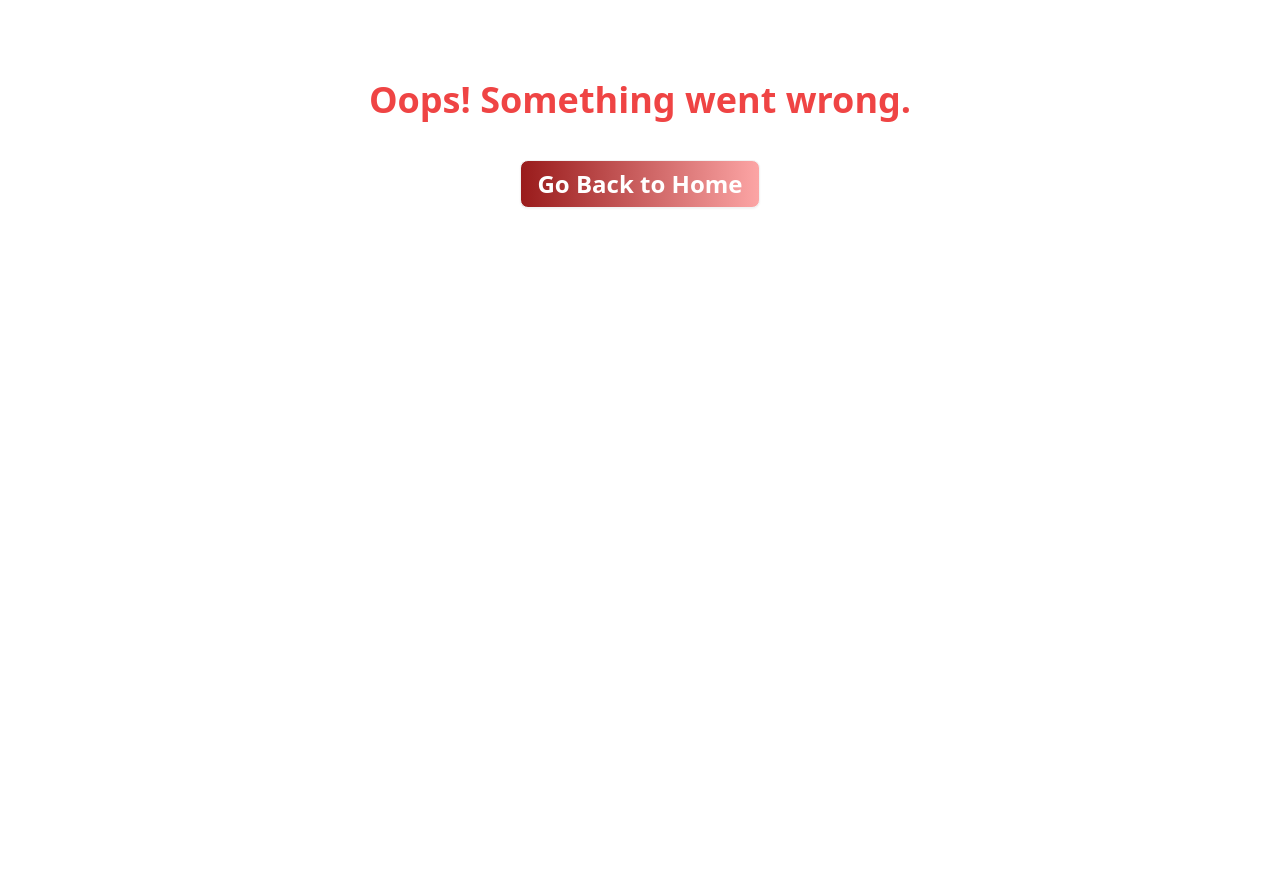
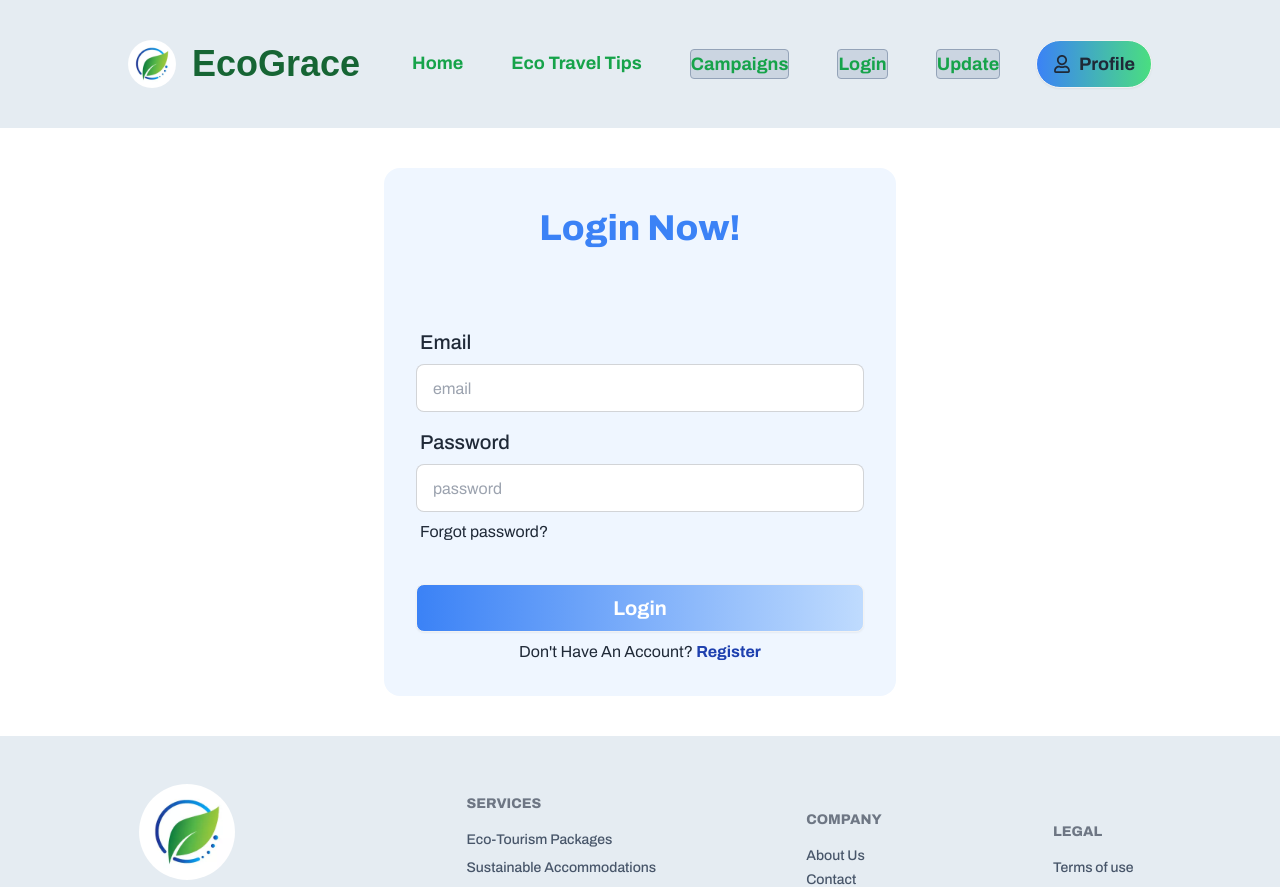
Before and after one commit to Nabila156/a9-ecograce, a React (Vite) app: page /auth/login in a window 1280 px wide. Shown: the top 887 px of the page. Before the commit the page ends 800 px from the top, so only its background shows below. Built offline with nearby package versions, Linux system fonts and the light colour scheme; a web font is replaced by a local one.

Commit message:
login page design

```diff
--- a/src/components/Footer.jsx
+++ b/src/components/Footer.jsx
@@ -4,7 +4,7 @@ import { FaSquareInstagram } from "react-icons/fa6";
 
 const Footer = () => {
     return (
-        <div className=' bg-[#E5ECF2] py-12 md:px-12 lg:px-32'>
+        <div className=' bg-[#E5ECF2] py-12 md:px-12 lg:px-24'>
 
             <footer className="footer place-items-center">
                 <aside>
@@ -13,7 +13,7 @@ const Footer = () => {
                     <p className='text-xl text-green-800'>Explore. Protect. Inspire.</p>
                 </aside>
                 <nav>
-                    <h6 className="footer-title text-slate-800 font-extrabold md:mt-4">Services</h6>
+                    <h6 className="footer-title text-slate-800 font-extrabold">Services</h6>
                     <a className="link link-hover font-medium text-slate-600">Eco-Tourism Packages</a>
                     <a className="link link-hover font-medium text-slate-600">Sustainable Accommodations</a>
                     <a className="link link-hover font-medium text-slate-600">Sustainable Activities and Workshops</a>
@@ -21,7 +21,7 @@ const Footer = () => {
                     <a className="link link-hover font-medium text-slate-600">Environmental Education</a>
                 </nav>
                 <nav>
-                    <h6 className="footer-title text-slate-800 font-extrabold md:mt-4">Company</h6>
+                    <h6 className="footer-title text-slate-800 font-extrabold">Company</h6>
 
                     <div>
                         <div className='flex flex-col'>
@@ -64,7 +64,7 @@ const Footer = () => {
 
                 </nav>
                 <nav>
-                    <h6 className="footer-title text-slate-800 font-extrabold md:mt-4">Legal</h6>
+                    <h6 className="footer-title text-slate-800 font-extrabold">Legal</h6>
                     <a className="link link-hover font-medium text-slate-600">Terms of use</a>
                     <a className="link link-hover font-medium text-slate-600">Privacy policy</a>
                     <a className="link link-hover font-medium text-slate-600">Cookie policy</a>
--- a/src/components/Navbar.jsx
+++ b/src/components/Navbar.jsx
@@ -5,11 +5,11 @@ import { FaRegUser } from "react-icons/fa";
 const Navbar = () => {
 
     const links = <>
-        <NavLink to={'/'} className='text-lg font-bold text-green-600 px-4 lg:px-0 lg:ml-24'>Home</NavLink>
-        <NavLink to={'/tips'} className='text-lg font-bold text-green-600 px-4 lg:px-0 lg:ml-12'>Eco Travel Tips</NavLink>
-        <NavLink className='text-lg font-bold text-green-600 px-4 lg:px-0 lg:ml-12'>Campaigns</NavLink>
-        <NavLink className='text-lg font-bold text-green-600 px-4 lg:px-0 lg:ml-12'>Sign up</NavLink>
-        <NavLink className='text-lg font-bold text-green-600 px-4 lg:px-0 lg:ml-12'>Update</NavLink>
+        <NavLink to={'/'} className={({isActive}) => `text-lg font-bold text-green-600 px-4 lg:px-0 lg:ml-24 ${isActive ? 'animate__animated  animate__flash text-blue-500 border border-slate-400 rounded bg-slate-300' : ''}`}>Home</NavLink>
+        <NavLink to={'/tips'} className={({isActive}) => `text-lg font-bold text-green-600 px-4 lg:px-0 lg:ml-12 ${isActive ? 'animate__animated  animate__flash text-blue-500 border border-slate-400 rounded bg-slate-300' : ''}`}>Eco Travel Tips</NavLink>
+        <NavLink className={({isActive}) => `text-lg font-bold text-green-600 px-4 lg:px-0 lg:ml-12 ${isActive ? 'animate__animated  animate__flash text-blue-500 border border-slate-400 rounded bg-slate-300' : ''}`}>Campaigns</NavLink>
+        <NavLink to={'/auth/login'} className={({isActive}) => `text-lg font-bold text-green-600 px-4 lg:px-0 lg:ml-12 ${isActive ? 'animate__animated  animate__flash text-blue-500 border border-slate-400 rounded bg-slate-300' : ''}`}>Login</NavLink>
+        <NavLink className={({isActive}) => `text-lg font-bold text-green-600 px-4 lg:px-0 lg:ml-12 ${isActive ? 'animate__animated  animate__flash text-blue-500 border border-slate-400 rounded bg-slate-300' : ''}`}>Update</NavLink>
     </>
 
     return (
--- a/src/components/adventures/Adventure.jsx
+++ b/src/components/adventures/Adventure.jsx
@@ -5,7 +5,7 @@ import Buttons from "./Buttons";
 const Adventure = () => {
     return (
         <div>
-            <h2 className='text-center my-10 font-extrabold text-3xl md:text-4xl text-blue-800'>Adventure Experiences</h2>
+            <h2 className='text-center my-10 font-extrabold text-3xl md:text-4xl text-blue-500'>Adventure Experiences</h2>
             <Buttons></Buttons>
             <Outlet></Outlet>
         </div>
--- a/src/components/adventures/AdventureCards.jsx
+++ b/src/components/adventures/AdventureCards.jsx
@@ -6,7 +6,7 @@ const AdventureCards = () => {
 
     const places = useLoaderData();
     return (
-     <div className='my-12 mx-12 lg:mx-32 grid gap-y-10 grid-cols-1 md:grid-cols-2 lg:grid-cols-3'>
+     <div className='my-12 mx-12 lg:mx-32 grid gap-10 grid-cols-1 md:grid-cols-2 lg:grid-cols-3'>
          {
             places.length === 0 ?
             (
--- a/src/components/adventures/Buttons.jsx
+++ b/src/components/adventures/Buttons.jsx
@@ -6,17 +6,17 @@ const Buttons = () => {
 
     const [division, setDivision] = useState([]);
 
-    useEffect(() =>{
+    useEffect(() => {
         fetch('/divisions.json')
-        .then(res => res.json())
-        .then(data => setDivision(data))
-    },[])
+            .then(res => res.json())
+            .then(data => setDivision(data))
+    }, [])
 
     return (
         <div className='mx-32 grid grid-cols-1 md:grid-cols-2 lg:grid-cols-4 gap-4'>
             {
-                division.map(item => (
-                <NavLink to={`division/${item.division}`} key={item.id} className={({isActive})=>`btn font-bold text-2xl ${isActive ? 'bg-gradient-to-r from-green-400 to-blue-500' : 'bg-blue-50'}`}>{item.division}</NavLink>
+               division.map (item => (
+                    <NavLink to={`division/${item.division}`} key={item.id} className={({ isActive }) => `btn font-extrabold text-2xl ${isActive ? 'bg-gradient-to-r from-blue-500 to-blue-200 text-white': 'bg-blue-50'}`}>{item.division}</NavLink>
                 ))
             }
         </div>
--- a/src/components/adventures/Card.jsx
+++ b/src/components/adventures/Card.jsx
@@ -18,7 +18,7 @@ const Card = ({place}) => {
                         }
                     </p>
                     <div className="card-actions">
-                        <button className="btn mt-4 font-bold font-gummy text-slate-600 text-xl bg-gradient-to-r from-blue-400 to-blue-100">Explore Now</button>
+                        <button className="btn w-full mt-4 font-extrabold font-gummy text-white text-xl bg-gradient-to-r from-blue-500 to-blue-200">Explore Now</button>
                     </div>
                 </div>
             </div>
--- /dev/null
+++ b/src/components/login/Login.jsx
@@ -0,0 +1,35 @@
+import React from 'react';
+import { Link } from 'react-router-dom';
+
+const Login = () => {
+    return (
+
+        <div className="card bg-blue-50 mx-auto my-10 w-full max-w-lg">
+            <h1 className='text-center animate__animated animate__slideInDown font-extrabold text-4xl text-blue-500 p-10'>Login Now!</h1>
+            <form className="card-body">
+                <div className="form-control">
+                    <label className="label animate__animated animate__slideInLeft">
+                        <span className="label-text text-xl font-medium">Email</span>
+                    </label>
+                    <input type="email" placeholder="email" className="input input-bordered animate__animated animate__slideInRight" required />
+                </div>
+                <div className="form-control">
+                    <label className="label  animate__animated animate__slideInLeft">
+                        <span className="label-text text-xl font-medium">Password</span>
+                    </label>
+                    <input type="password" placeholder="password" className="input input-bordered  animate__animated animate__slideInRight" required />
+                    <label className="label">
+                        <a href="#" className="label-text-alt link link-hover text-base  animate__animated animate__slideInLeft">Forgot password?</a>
+                    </label>
+                </div>
+                <div className="form-control mt-6 animate__animated animate__slideInUp">
+                    <button className="btn text-white text-xl font-bold bg-gradient-to-r from-blue-500 to-blue-200">Login</button>
+                </div>
+                <p className='text-center animate__animated animate__slideInRight'>Don't Have An Account? <Link className='font-bold text-blue-800'>Register</Link ></p>
+            </form>
+        </div>
+
+    );
+};
+
+export default Login;
--- /dev/null
+++ b/src/layouts/AuthLayout.jsx
@@ -0,0 +1,22 @@
+import React from 'react';
+import { Outlet } from 'react-router-dom';
+import Navbar from '../components/Navbar';
+import Footer from '../components/Footer';
+
+const AuthLayout = () => {
+    return (
+        <div className='font-archivo flex flex-col min-h-screen'>
+            <header>
+                <Navbar></Navbar>
+            </header>
+            <main className='flex-grow'>
+                <Outlet></Outlet>
+            </main>
+            <footer>
+                <Footer></Footer>
+            </footer>
+        </div>
+    );
+};
+
+export default AuthLayout;
--- a/src/layouts/HomeLayout.jsx
+++ b/src/layouts/HomeLayout.jsx
@@ -6,11 +6,11 @@ import Adventure from '../components/adventures/Adventure';
 
 const HomeLayout = () => {
     return (
-        <div className='font-archivo'>
+        <div className='font-archivo min-h-screen flex flex-col'>
             <nav>
                 <Navbar></Navbar>
             </nav>
-            <main>
+            <main className='flex-grow'>
                 <Banner></Banner>
                 <Adventure></Adventure>
             </main>
--- a/src/layouts/TipsLayout.jsx
+++ b/src/layouts/TipsLayout.jsx
@@ -5,12 +5,16 @@ import Navbar from "../components/Navbar";
 const TipsLayout = () => {
 
     return (
-        <div className="min-h-screen flex flex-col">
-            <Navbar></Navbar>
-           <div className="flex-grow">
-           <h1>Hey!</h1>
-           </div>
-            <Footer></Footer>
+        <div className="min-h-screen flex flex-col font-archivo">
+            <header>
+                <Navbar></Navbar>
+            </header>
+            <main className="flex-grow">
+                <h1>Hey!</h1>
+            </main>
+            <footer>
+                <Footer></Footer>
+            </footer>
         </div>
     );
 };
--- a/src/routes/router.jsx
+++ b/src/routes/router.jsx
@@ -1,10 +1,12 @@
-import { createBrowserRouter, Navigate } from "react-router-dom";
+import { createBrowserRouter } from "react-router-dom";
+import 'animate.css';
 import HomeLayout from "../layouts/HomeLayout";
 import AdventureCards from "../components/adventures/AdventureCards";
 import ErrorPage from "../components/ErrorPage";
-import 'animate.css';
 import PageTitle from "../components/PageTitle";
 import TipsLayout from "../layouts/TipsLayout";
+import AuthLayout from "../layouts/AuthLayout";
+import Login from "../components/login/login";
 
 
 const router = createBrowserRouter([
@@ -14,7 +16,7 @@ const router = createBrowserRouter([
     children: [
       {
         path: "",
-          element:  <>
+        element: <>
           (
           <PageTitle title="EcoGrace | Home"></PageTitle>
           <AdventureCards></AdventureCards>
@@ -30,7 +32,7 @@ const router = createBrowserRouter([
       {
         path: "division/:division",
         element: <AdventureCards></AdventureCards>,
-          loader: async ({params})=> {
+        loader: async ({ params }) => {
           const res = await fetch('/places.json');
           const data = await res.json();
           return data.filter(places => places.division === params.division);
@@ -42,10 +44,34 @@ const router = createBrowserRouter([
     path: "/tips",
     element: (
       <>
-          <PageTitle title="EcoGrace | Travel Tips"></PageTitle>
+        <PageTitle title="EcoGrace | Eco Travel Tips"></PageTitle>
         <TipsLayout></TipsLayout>
       </>
     )
+  },
+  {
+    path: "/auth",
+    element: <AuthLayout></AuthLayout>,
+    children: [
+      {
+        path: "/auth/login",
+        element: (
+          <>
+            <PageTitle title="EcoGrace | Login"></PageTitle>
+            <Login></Login>
+          </>
+        )
+      },
+      {
+        path: "/auth/register",
+        element: (
+          <>
+            <PageTitle title="EcoGrace | Register"></PageTitle>
+            <h2>Register</h2>
+          </>
+        )
+      }
+    ]
   },
   {
     path: "*",
```
Lines whose indentation alone changed are shown as unchanged.
